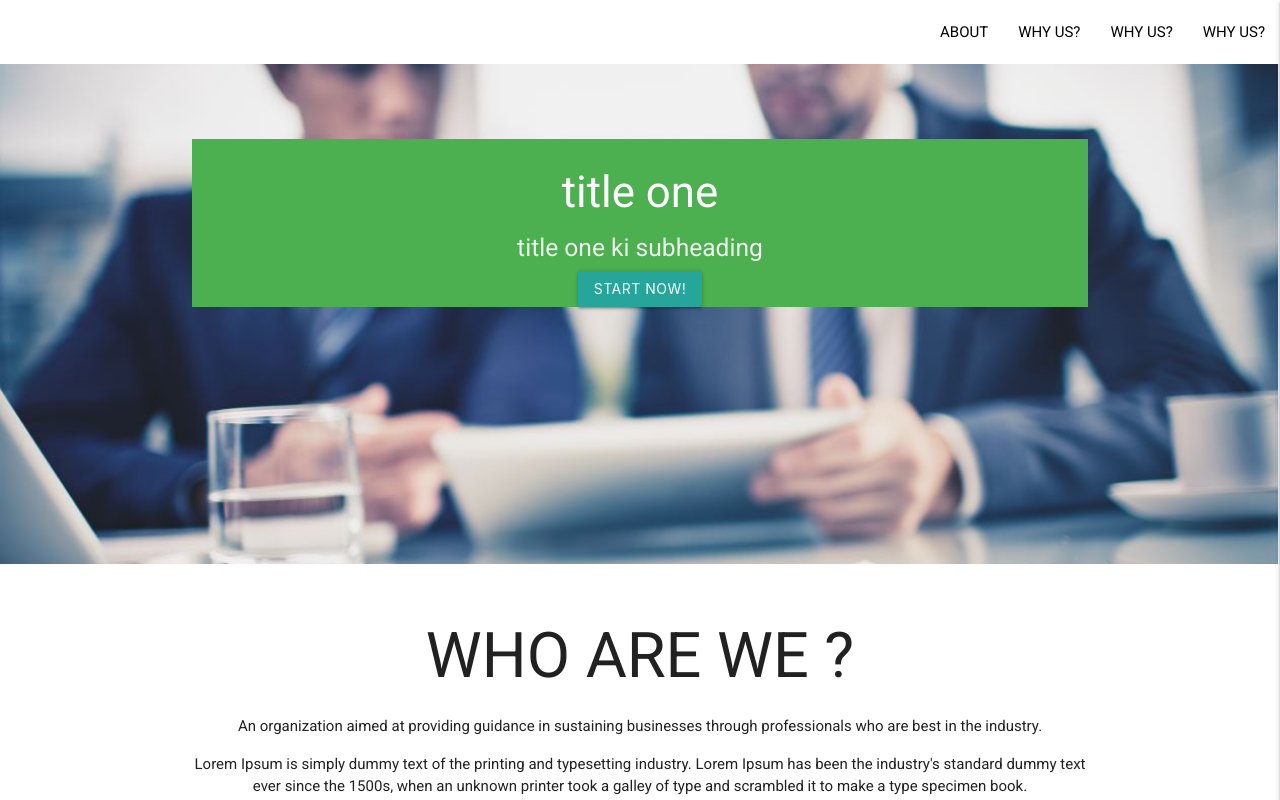
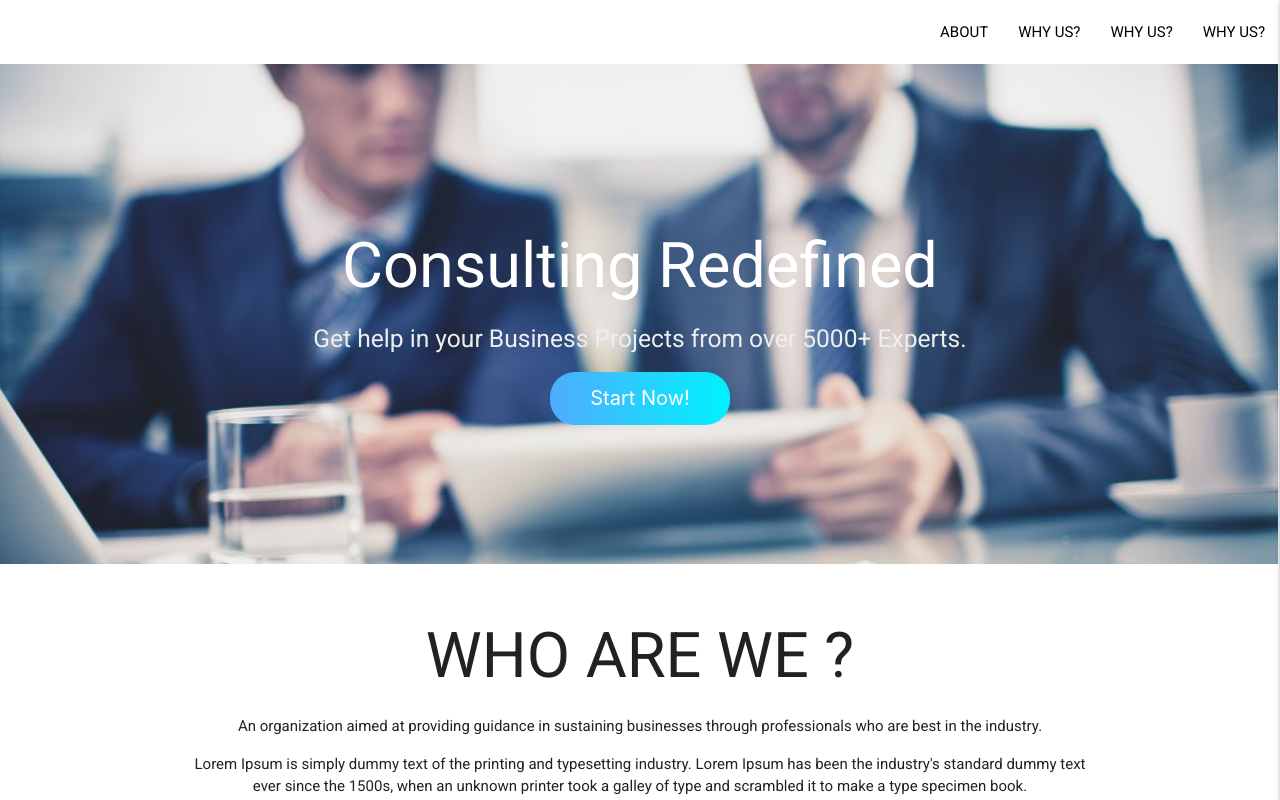
Before and after one commit to anurag-gharat/Wenestor, a React (Create React App) app: page / in a window 1280 px wide. Shown: the top 800 px of the page. Built offline with nearby package versions, Linux system fonts and the light colour scheme.

Commit message:
subtle changes in UI

```diff
--- a/src/App.css
+++ b/src/App.css
@@ -15,6 +15,9 @@ body{
 .p-5{
   padding: 10px !important;
 }
+.m-t-10{
+  margin-top: 10px;
+}
 .no-mar{
   margin: 0px !important;
   padding: 0px !important;
@@ -25,5 +28,14 @@ body{
   flex-direction: row;
   justify-content: space-evenly;
 }
-.footer-link>li>a{
+.p-50{
+  padding: 50px;
 }
+.button-primary{
+  font-size: 20px;
+  padding: 15px 40px !important;
+  border: 0px;
+  border-radius: 25px;
+  color: white;
+  background-image: linear-gradient(to right, #4facfe 0%, #00f2fe 100%);
+}
--- a/src/Components/Card.js
+++ b/src/Components/Card.js
@@ -2,7 +2,7 @@ import React from 'react'
 
 export default function Card(props) {
     return (
-        <div className="card-panel blue lighten-1 white-text p-10">
+        <div className="card-panel blue lighten-1 white-text p-10 z-depth-3">
             <div className="card-image center">
               {props.children}
             </div>
--- a/src/Components/fullPageSlider.js
+++ b/src/Components/fullPageSlider.js
@@ -4,10 +4,10 @@ export default function fullPageSlider(props) {
     return (
         <li>
         <img src={props.image} />
-        <div className="caption center-align green">
-          <h3>{props.title}</h3>
+        <div className="caption center-align p-50 ">
+          <h1>{props.title}</h1>
           <h5 className="light grey-text text-lighten-3">{props.subtitle}</h5>
-          <button className="btn ">{props.button}</button>
+          <button className=" button-primary m-t-10">{props.button}</button>
         </div>
       </li>
     )
--- a/src/Contents/About.js
+++ b/src/Contents/About.js
@@ -2,7 +2,7 @@ import React from 'react'
 
 export default function About() {
     return (
-<section className="section">
+<section className="section ">
     <div className="container center">
         <h1>WHO ARE WE ?</h1>
         <p>An organization aimed at providing guidance in sustaining businesses through professionals who are best in the industry. </p>
--- a/src/Contents/Slider.js
+++ b/src/Contents/Slider.js
@@ -19,9 +19,12 @@ export default function Slider() {
 
         <div class="slider">
         <ul class="slides">
-            <FullPageSlider image={slider1} title="title one" subtitle="title one ki subheading" button="Start Now!" />
-            <FullPageSlider image={slider2} title="title one" subtitle="title one ki subheading" button="Start Now!" />
-            <FullPageSlider image={slider3} title="title one" subtitle="title one ki subheading" button="Start Now!" />
+            <FullPageSlider
+            image={slider1}
+            title="Consulting Redefined"
+            subtitle="Get help in your Business Projects from over 5000+ Experts." button="Start Now!" />
+            <FullPageSlider image={slider2} title="Consulting Redefined" subtitle="Get help in your Business Projects from over 5000+ Experts." button="Start Now!" />
+            <FullPageSlider image={slider3} title="Consulting Redefined" subtitle="Get help in your Business Projects from over 5000+ Experts." button="Start Now!" />
 
         </ul>
       </div>
```
